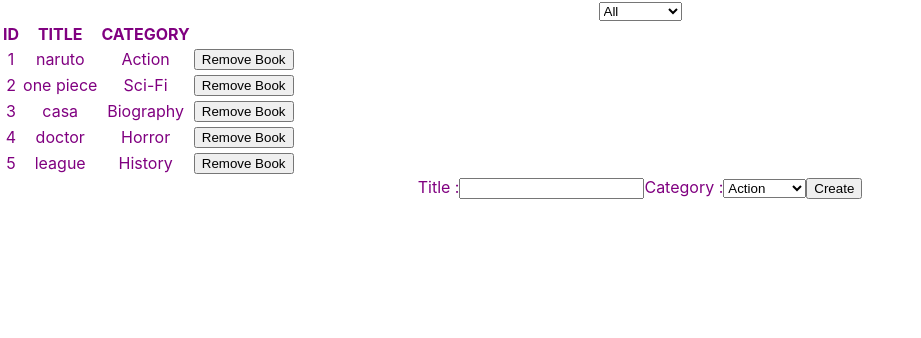
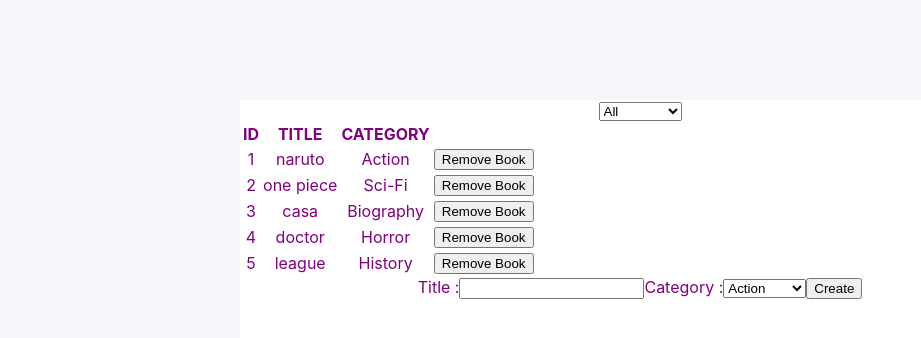
Before and after one commit to EricMbouwe/MagikBooks, a React (Create React App) app: page / in a window 1280 px wide. Shown: the top 338 px of the page, without its empty margins (0-921 px from the left). Built offline with nearby package versions, Linux system fonts and the light colour scheme.

Commit message:
refactored filtering bookslist

```diff
--- a/src/components/App.css
+++ b/src/components/App.css
@@ -1,4 +1,12 @@
-.App {
+:root {
+  --pale-grey: #f5f6fa;
+  --white: #ffffff;
+}
+
+.Bookstore-CMS {
   text-align: center;
   color: purple;
+  width: 800px;
+  height: 600px;
+  background-color: var(--white);
 }
--- a/src/components/App.js
+++ b/src/components/App.js
@@ -5,7 +5,7 @@ import BooksForm from '../containers/BooksForm';
 
 function App() {
   return (
-    <div className="App">
+    <div className="Bookstore-CMS">
       <BooksList />
       <BooksForm />
     </div>
--- a/src/containers/BooksList.js
+++ b/src/containers/BooksList.js
@@ -17,6 +17,9 @@ const BooksList = ({
     changeFilter(selectedValue);
   };
 
+  const filteredBooks = filter !== 'All' ? books
+    .filter(book => book.category === filter) : books
+
   return (
     <div>
       <CategoryFilter handleChange={handleFilterChange} />
@@ -29,19 +32,11 @@ const BooksList = ({
           </tr>
         </thead>
         <tbody>
-          {filter !== 'All'
-            ? books
-              .filter(book => book.category === filter)
-              .map(book => (
-                <tr key={book.id}>
-                  <Book book={book} handleDelete={handleRemoveBook} />
-                </tr>
-              ))
-            : books.map(book => (
-              <tr key={book.id}>
-                <Book book={book} handleDelete={handleRemoveBook} />
-              </tr>
-            ))}
+          {filteredBooks.map(book => (
+            <tr key={book.id}>
+              <Book book={book} handleDelete={handleRemoveBook} />
+            </tr>
+          ))}
         </tbody>
       </table>
     </div>
--- a/src/index.css
+++ b/src/index.css
@@ -14,4 +14,9 @@ body {
     sans-serif;
   -webkit-font-smoothing: antialiased;
   -moz-osx-font-smoothing: grayscale;
+  background-color: var(--pale-grey);
+  display: flex;
+  justify-content: center;
+  align-items: center;
+  min-height: 100vh;
 }
```
